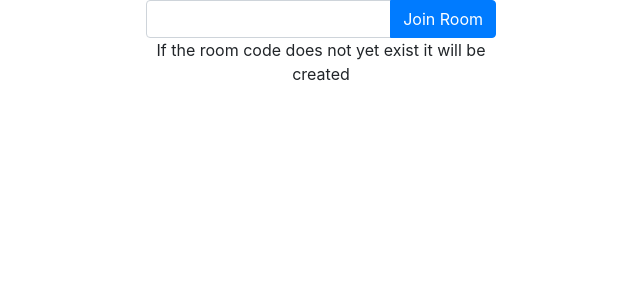
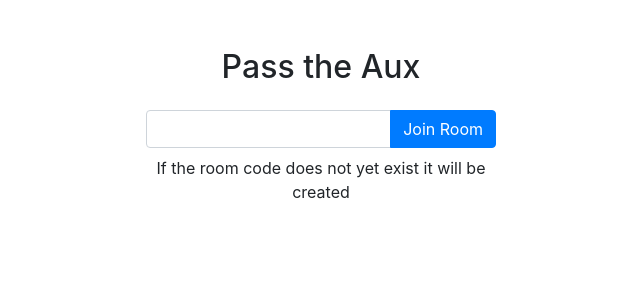
Before and after one commit to eriksaulnier/Pass-the-Aux, a React (Create React App) app in the folder client/: page / in a window 1280 px wide. Shown: the top 300 px of the page, without its empty margins (319-959 px from the left). Built offline with nearby package versions, Linux system fonts and the light colour scheme; no server answers.

Commit message:
Updated styling

```diff
--- a/client/src/components/JoinRoom.js
+++ b/client/src/components/JoinRoom.js
@@ -30,14 +30,15 @@ class JoinRoom extends Component {
 
   render() {
     return (
-      <div style={{textAlign: 'center'}}>
-        <InputGroup>
+      <div className="mt-5" style={{textAlign: 'center'}}>
+        <h2>Pass the Aux</h2>
+        <InputGroup className="mt-4">
           <Input type="text" name="room-code" onChange={this.changeRoomCode} value={this.state.roomCode}/>
           <InputGroupAddon addonType="append">
             <Button color="primary" onClick={this.joinRoom}>Join Room</Button>
           </InputGroupAddon>
         </InputGroup>
-        <p>If the room code does not yet exist it will be created</p>
+        <p className="mt-2">If the room code does not yet exist it will be created</p>
       </div>
     )
   }
```
